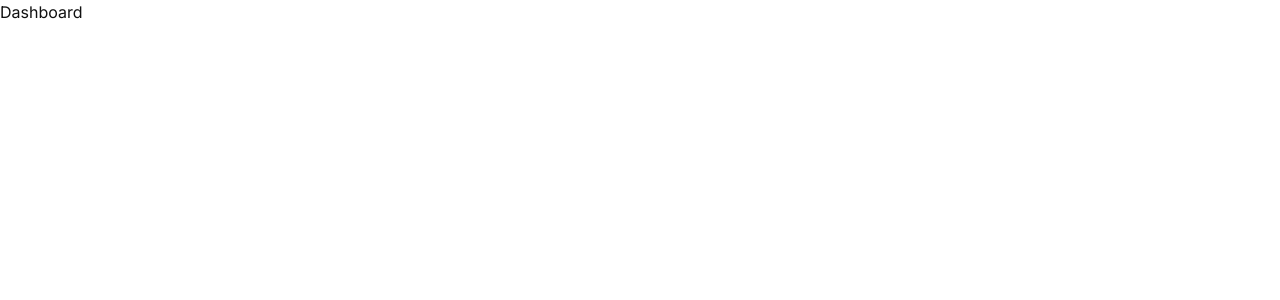
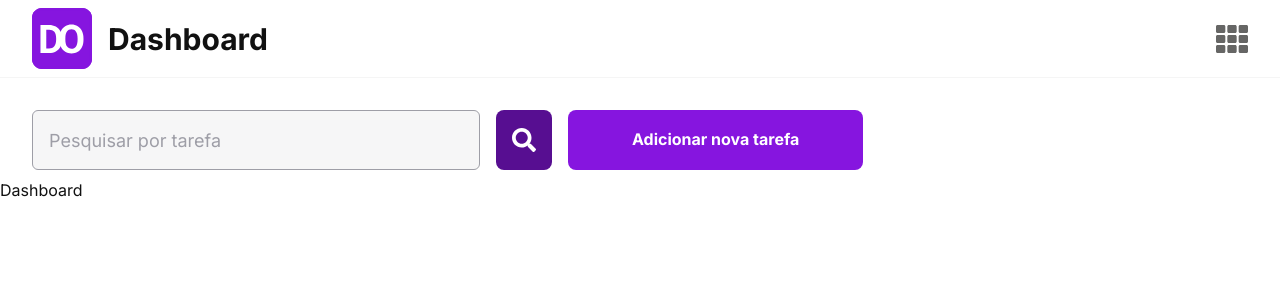
Before and after one commit to araujooj/doit-refactor, a React (Create React App) app: page /dashboard in a window 1280 px wide. Shown: the top 300 px of the page. Built offline with nearby package versions, Linux system fonts and the light colour scheme; sample sign-in values are in the browser's storage.

Commit message:
:triangular_flag_on_post: chore: created modal for creating tasks and header component

```diff
--- /dev/null
+++ b/src/components/Form/Searchbox.tsx
@@ -0,0 +1,53 @@
+import {
+ Box, Button, Center, Flex, useDisclosure,
+} from '@chakra-ui/react';
+import { FaSearch } from 'react-icons/fa';
+import { theme } from '../../styles/theme';
+import { ModalCreateTask } from '../Modal/ModalCreateTask';
+import { Input } from './Input';
+
+export const SearchBox = () => {
+  const { isOpen, onOpen, onClose } = useDisclosure();
+  return (
+    <>
+      <ModalCreateTask isOpen={isOpen} onOpen={onOpen} onClose={onClose} />
+      <Flex mt="6" w="100%" paddingX="8" paddingY="2">
+        <Flex>
+          <Input
+            placeholder="Pesquisar por tarefa"
+            name="search"
+            _focus={{
+              backgroundColor: 'gray.100',
+            }}
+            w="35vw"
+          />
+          <Center
+            as="button"
+            ml="2"
+            w="64px"
+            h="60px"
+            bg="purple.600"
+            fontSize="2xl"
+            borderRadius="8px"
+          >
+            <FaSearch color={theme.colors.white} />
+          </Center>
+        </Flex>
+        <Button
+          bg="purple.500"
+          color="white"
+          paddingX="16"
+          ml="4"
+          h="60px"
+          borderRadius="8px"
+          _hover={{
+            background: 'purple.600',
+          }}
+          onClick={onOpen}
+        >
+          Adicionar nova tarefa
+        </Button>
+      </Flex>
+    </>
+  );
+};
--- /dev/null
+++ b/src/components/Header/index.tsx
@@ -0,0 +1,28 @@
+import {
+ Box, Center, Flex, Heading, Image,
+} from '@chakra-ui/react';
+import { FaTh } from 'react-icons/fa';
+import Logo from '../../assets/logo-min.svg';
+import { theme } from '../../styles/theme';
+
+export const Header = () => (
+  <Flex
+    w="100%"
+    borderBottom="1px"
+    borderBottomColor="#f5f5f5"
+    justify="space-between"
+    paddingX="8"
+    paddingY="2"
+  >
+    <Flex align="center">
+      <Image src={Logo} />
+      <Heading ml="4" size="lg">
+        Dashboard
+      </Heading>
+    </Flex>
+
+    <Center as="button" fontSize="2rem">
+      <FaTh color={theme.colors.gray[300]} />
+    </Center>
+  </Flex>
+);
--- /dev/null
+++ b/src/components/Modal/ModalCreateTask.tsx
@@ -0,0 +1,130 @@
+import {
+  Box,
+  Button,
+  Center,
+  Heading,
+  Modal,
+  ModalBody,
+  ModalCloseButton,
+  ModalContent,
+  ModalFooter,
+  ModalHeader,
+  ModalOverlay,
+  Text,
+  useStyleConfig,
+  VStack,
+} from '@chakra-ui/react';
+import { yupResolver } from '@hookform/resolvers/yup';
+import { useState } from 'react';
+import { useForm } from 'react-hook-form';
+import {
+ FaClipboard, FaExclamation, FaTimes, FaUser,
+} from 'react-icons/fa';
+import * as yup from 'yup';
+import { theme } from '../../styles/theme';
+import { Input } from '../Form/Input';
+
+interface ModalErrorProps {
+  isOpen: boolean;
+  onOpen: () => void;
+  onClose: () => void;
+}
+
+interface TaskData {
+  title: string;
+  description: string;
+}
+
+const schema = yup.object().shape({
+  title: yup.string().required('Campo obrigatório!'),
+  description: yup.string().required('Campo obrigatório!'),
+});
+
+export const ModalCreateTask = ({ isOpen, onOpen, onClose }: ModalErrorProps) => {
+  const [loading, setLoading] = useState(false);
+
+  const {
+    register,
+    handleSubmit,
+    formState: { errors },
+  } = useForm({
+    resolver: yupResolver(schema),
+  });
+
+  return (
+    <Modal isOpen={isOpen} onClose={onClose}>
+      <ModalOverlay />
+      <ModalContent bg="white" color="gray.800">
+        <ModalHeader display="flex">
+          <Center w="32px" h="32px" bg="purple.500" fontSize="18px" borderRadius="md">
+            <FaClipboard color={theme.colors.white} />
+          </Center>
+          <Heading as="h2" size="md">
+            Adicionar
+          </Heading>
+          <Center
+            as="button"
+            onClick={onClose}
+            ml="auto"
+            w="32px"
+            h="32px"
+            bg="red.500"
+            fontSize="lg"
+            borderRadius="md"
+          >
+            <FaTimes color={theme.colors.white} />
+          </Center>
+        </ModalHeader>
+
+        <ModalBody as="form">
+          <VStack mt="4" spacing={5}>
+            <Box w="100%">
+              <Input
+                placeholder="Digite seu título"
+                label="Título"
+                error={errors.title}
+                {...register('title')}
+              />
+
+              {!errors.title && (
+                <Text ml="1" mt="1" color="gray.300">
+                  Ex: Estudar React- Chakra UI
+                </Text>
+              )}
+            </Box>
+            <Box w="100%">
+              <Input
+                placeholder="Digite sua descrição"
+                label="Descrição"
+                error={errors.description}
+                {...register('description')}
+              />
+
+              {!errors.email && (
+                <Text ml="1" mt="1" color="gray.300">
+                  Máximo 100 caracteres
+                </Text>
+              )}
+            </Box>
+          </VStack>
+          <Button
+            mt="6"
+            type="submit"
+            bg="purple.500"
+            color="white"
+            w="100%"
+            h="60px"
+            borderRadius="8px"
+            _hover={{
+              background: 'purple.600',
+            }}
+            isLoading={loading}
+          >
+            Adicionar tarefa
+          </Button>
+        </ModalBody>
+        <ModalFooter />
+      </ModalContent>
+    </Modal>
+  );
+};
--- a/src/components/Modal/ModalSuccess.tsx
+++ b/src/components/Modal/ModalSuccess.tsx
@@ -51,7 +51,7 @@
           w="32px"
           h="32px"
           bg="red.500"
-          fontSize="18px"
+          fontSize="lg"
           borderRadius="md"
         >
           <FaTimes color={theme.colors.white} />
@@ -67,7 +67,7 @@
           color="white"
           w="100%"
           onClick={onClick}
-          _hover={{ background: 'purple.700' }}
+          _hover={{ background: 'purple.600' }}
         >
           {buttonMessage}
         </Button>
--- a/src/pages/Dashboard/index.tsx
+++ b/src/pages/Dashboard/index.tsx
@@ -1,3 +1,11 @@
-import { Text } from '@chakra-ui/react';
+import { Box, Text } from '@chakra-ui/react';
+import { SearchBox } from '../../components/Form/Searchbox';
+import { Header } from '../../components/Header';
 
-export const Dashboard = () => <Text> Dashboard </Text>;
+export const Dashboard = () => (
+  <Box>
+    <Header />
+    <SearchBox />
+    <Text>Dashboard</Text>
+  </Box>
+);
--- a/src/pages/Login/index.tsx
+++ b/src/pages/Login/index.tsx
@@ -135,7 +135,7 @@
               h="60px"
               borderRadius="8px"
               _hover={{
-                background: 'purple.900',
+                background: 'purple.600',
               }}
               isLoading={loading}
             >
--- a/src/pages/Signup/index.tsx
+++ b/src/pages/Signup/index.tsx
@@ -172,7 +172,7 @@
             h="60px"
             borderRadius="8px"
             _hover={{
-              background: 'purple.900',
+              background: 'purple.600',
             }}
             isLoading={loading}
           >
@@ -190,9 +190,7 @@
                 <Heading size="lg"> Agilidade </Heading>
                 <Text w="350px">
                   Agilize seus projetos com rapidez e
-                  {' '}
                   <br />
-                  {' '}
                   muita performance
                 </Text>
               </Box>
```
